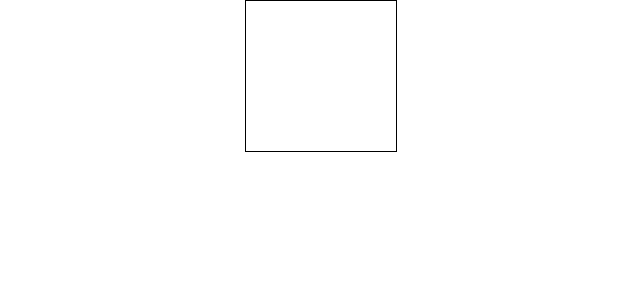
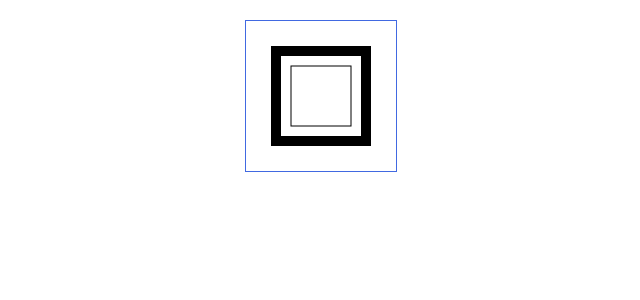
Before and after one commit to LiXiaoRan/canvas-mdn, a React app: page / in a window 1280 px wide. Shown: the top 300 px of the page, without its empty margins (319-959 px from the left). Built offline with nearby package versions, Linux system fonts and the light colour scheme.

Commit message:
绘制一个基本矩形和矩形框以及清楚框

```diff
--- a/src/CanvasComponent/MyCanvas.js
+++ b/src/CanvasComponent/MyCanvas.js
@@ -4,7 +4,7 @@ class MyCanvas extends Component {
     constructor(props) {
         super(props);
         this.draw=this.draw.bind(this);
-        this.canvasRef=React.createRef()
+        this.canvasRef=React.createRef();
         this.state={
 
         }
@@ -13,6 +13,11 @@ class MyCanvas extends Component {
         let canvas = this.canvasRef.current;
         if (canvas.getContext){
           let ctx = canvas.getContext('2d');
+
+          ctx.fillRect(25,25,100,100);
+          ctx.clearRect(35,35,80,80);
+          ctx.strokeRect(45,45,60,60)  ;
+
         }
       }
 
--- a/src/CanvasComponent/MyCanvas.less
+++ b/src/CanvasComponent/MyCanvas.less
@@ -1 +1 @@
-canvas {border: 1px solid black; }
+canvas {margin: 20px; border: 1px solid royalblue; }
```
Also changed, not shown: src/CanvasComponent/README.md.
